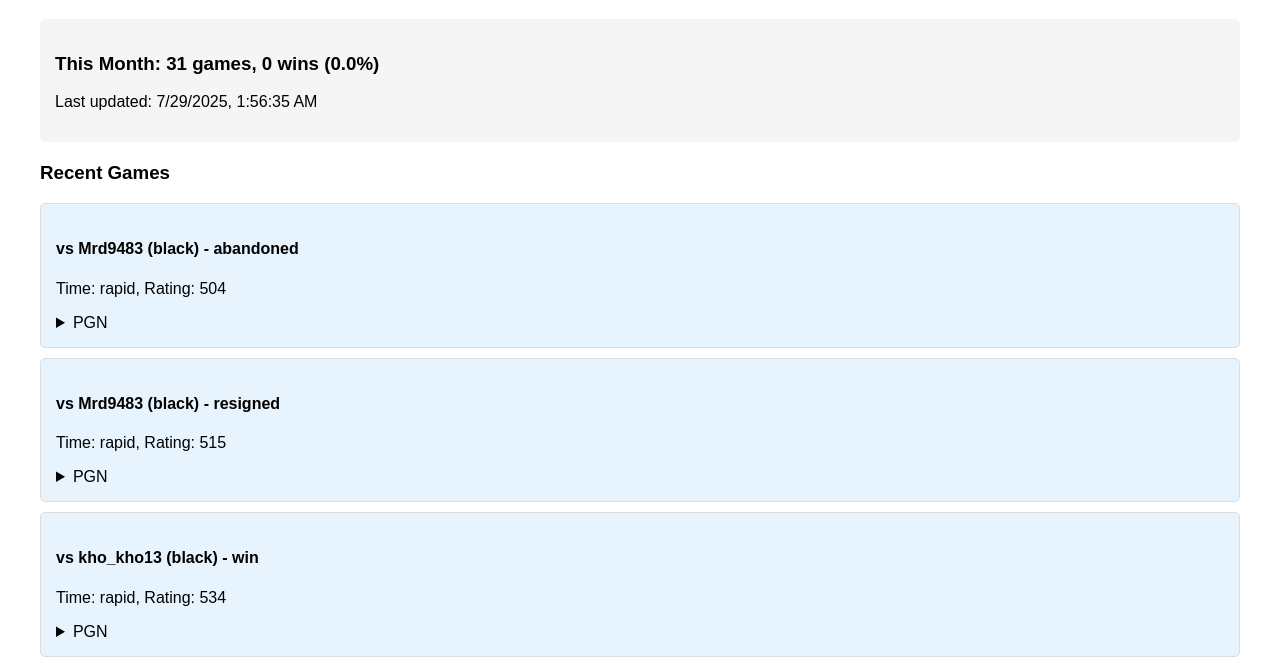
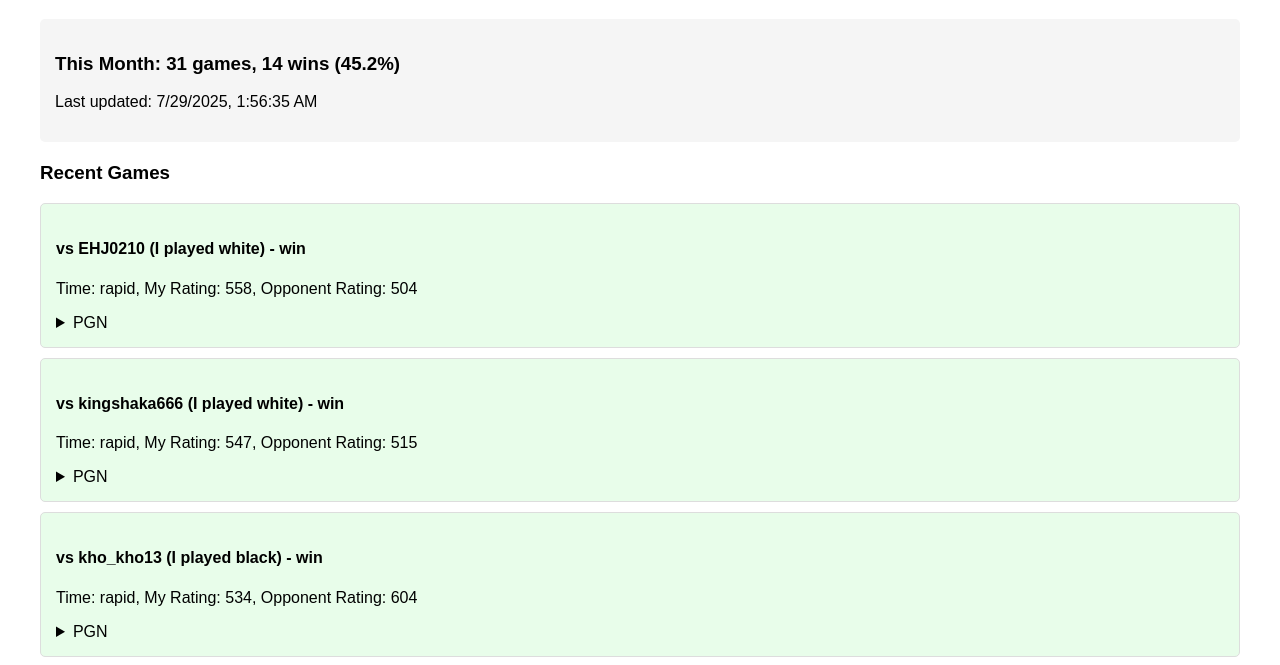
Before and after one commit to mrd9483/chess-games, a plain HTML site: page index.html in a window 1280 px wide. Shown: the part 81-746 px from the top of the page. Drawn offline with Linux system fonts and the light colour scheme.

Commit message:
fixed a little bit of code

```diff
--- a/index.html
+++ b/index.html
@@ -7,6 +7,8 @@
         .game { border: 1px solid #ddd; margin: 10px 0; padding: 15px; border-radius: 5px; }
         .stats { background: #f5f5f5; padding: 15px; border-radius: 5px; margin-bottom: 20px; }
         .recent { background: #e8f4fd; }
+        .won { background: #e8fdea; }
+        .lost { background: #f4e8e8; }
         pre { background: #f8f8f8; padding: 10px; overflow-x: auto; }
     </style>
 </head>
@@ -32,8 +34,8 @@
         function displayStats(data) {
             const games = data.games || [];
             const wins = games.filter(g =>
-                (g.white.username === 'mrd9483' && g.white.result === 'win') ||
-                (g.black.username === 'mrd9483' && g.black.result === 'win')
+                (g.white.username === 'Mrd9483' && g.white.result === 'win') ||
+                (g.black.username === 'Mrd9483' && g.black.result === 'win')
             ).length;
 
             const totalGames = games.length;
@@ -46,17 +48,21 @@
         }
 
         function displayGames(games) {
-            const recentGames = games.slice(-10).reverse(); // Last 10 games
+            const recentGames = games.slice(-20).reverse(); // Last 20 games
             const gamesHtml = recentGames.map((game, index) => {
                 const isRecent = index < 3;
-                const userColor = game.white.username === 'mrd9483' ? 'white' : 'black';
-                const result = game[userColor].result;
-                const opponent = userColor === 'white' ? game.black.username : game.white.username;
+                const isWhite = game.white.username === 'Mrd9483';
+                const myColor = isWhite ? 'white' : 'black';
+                const opponentColor = isWhite ? 'black' : 'white';
+                const myResult = game[myColor].result;
+                const opponentUsername = game[opponentColor].username;
+                const myRating = game[myColor].rating;
+                const opponentRating = game[opponentColor].rating;
 
                 return `
-                    <div class="game ${isRecent ? 'recent' : ''}">
-                        <h4>vs ${opponent} (${userColor}) - ${result}</h4>
-                        <p>Time: ${game.time_class}, Rating: ${game[userColor].rating}</p>
+                    <div class="game ${isRecent ? 'recent' : ''} ${myResult === 'win' ? 'won' : 'lost'}">
+                        <h4>vs ${opponentUsername} (I played ${myColor}) - ${myResult}</h4>
+                        <p>Time: ${game.time_class}, My Rating: ${myRating}, Opponent Rating: ${opponentRating}</p>
                         <details>
                             <summary>PGN</summary>
                             <pre>${game.pgn}</pre>
```
